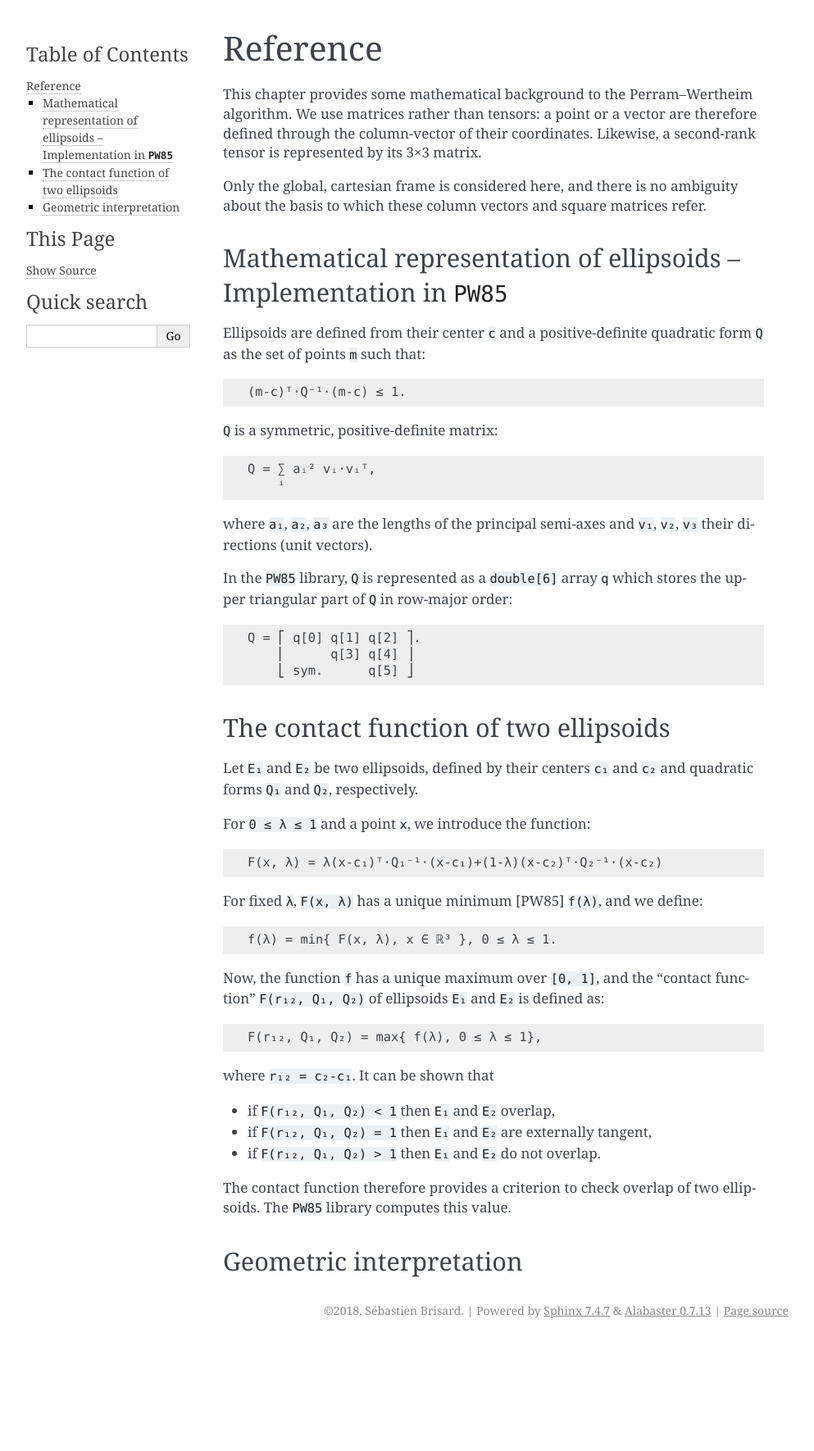
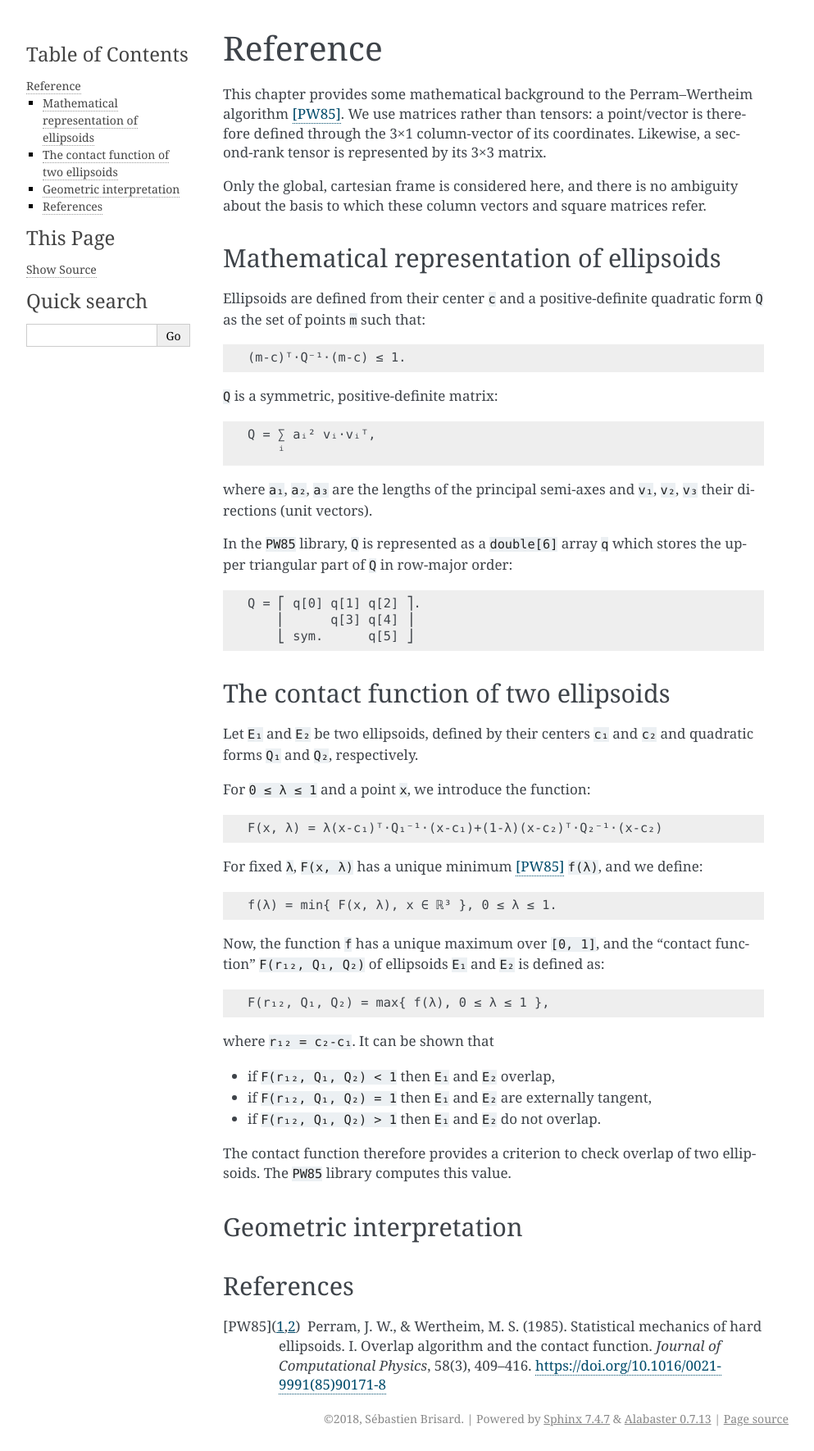
Before and after one commit to sbrisard/pw85, a Sphinx documentation site: the page built from sphinx/reference.rst, in a window 1280 px wide. Shown: the whole page at 82% size, without its empty margins (148-1141 px from the left). Built offline with Sphinx 7.4.7, drawn with Linux system fonts in a browser that asks for light colours; before the commit the page ends 1638 px from its top, so only the background shows below that.

Commit message:
Added references (+ other minor corrections)

```diff
--- a/sphinx/reference.rst
+++ b/sphinx/reference.rst
@@ -3,18 +3,18 @@ Reference
 *********
 
 This chapter provides some mathematical background to the
-Perram–Wertheim algorithm. We use matrices rather than tensors: a
-point or a vector are therefore defined through the column-vector of
-their coordinates. Likewise, a second-rank tensor is represented by
-its 3×3 matrix.
+Perram–Wertheim algorithm [PW85]_. We use matrices rather than
+tensors: a point/vector is therefore defined through the 3×1
+column-vector of its coordinates. Likewise, a second-rank tensor is
+represented by its 3×3 matrix.
 
 Only the global, cartesian frame is considered here, and there is no
 ambiguity about the basis to which these column vectors and square
 matrices refer.
 
 
-Mathematical representation of ellipsoids – Implementation in ``PW85``
-==================================================================
+Mathematical representation of ellipsoids
+=========================================
 
 Ellipsoids are defined from their center ``c`` and a positive-definite
 quadratic form ``Q`` as the set of points ``m`` such that::
@@ -48,8 +48,8 @@ For ``0 ≤ λ ≤ 1`` and a point ``x``, we introduce the function::
 
   F(x, λ) = λ(x-c₁)ᵀ⋅Q₁⁻¹⋅(x-c₁)+(1-λ)(x-c₂)ᵀ⋅Q₂⁻¹⋅(x-c₂)
 
-For fixed ``λ``, ``F(x, λ)`` has a unique minimum [PW85] ``f(λ)``, and
-we define::
+For fixed ``λ``, ``F(x, λ)`` has a unique minimum [PW85]_ ``f(λ)``,
+and we define::
 
   f(λ) = min{ F(x, λ), x ∈ ℝ³ }, 0 ≤ λ ≤ 1.
 
@@ -57,7 +57,7 @@ Now, the function ``f`` has a unique maximum over ``[0, 1]``, and the
 “contact function” ``F(r₁₂, Q₁, Q₂)`` of ellipsoids ``E₁`` and ``E₂``
 is defined as::
 
-  F(r₁₂, Q₁, Q₂) = max{ f(λ), 0 ≤ λ ≤ 1},
+  F(r₁₂, Q₁, Q₂) = max{ f(λ), 0 ≤ λ ≤ 1 },
 
 where ``r₁₂ = c₂-c₁``. It can be shown that
 
@@ -71,3 +71,8 @@ of two ellipsoids. The ``PW85`` library computes this value.
 
 Geometric interpretation
 ========================
+
+References
+==========
+
+.. [PW85] Perram, J. W., & Wertheim, M. S. (1985). Statistical mechanics of hard ellipsoids. I. Overlap algorithm and the contact function. *Journal of Computational Physics*, 58(3), 409–416. https://doi.org/10.1016/0021-9991(85)90171-8
```
